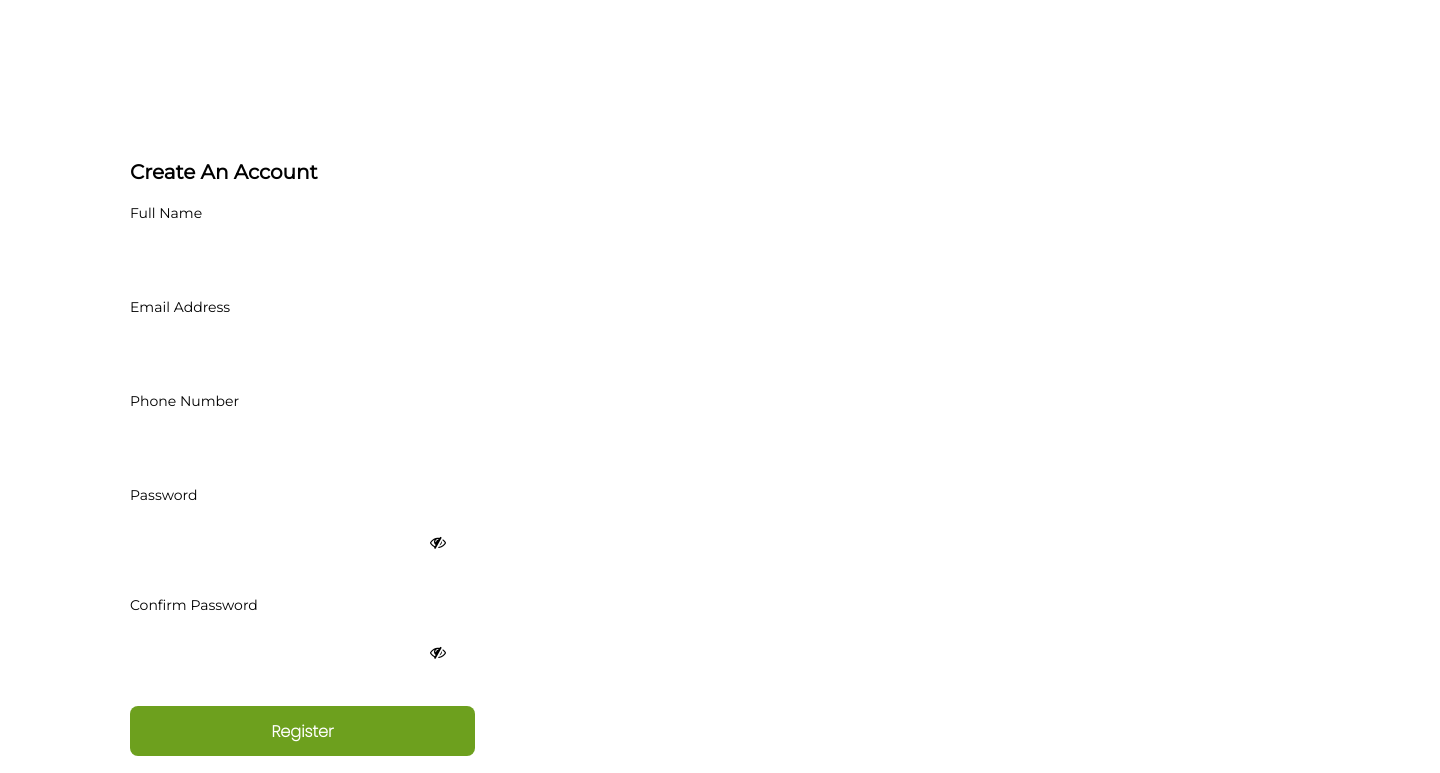
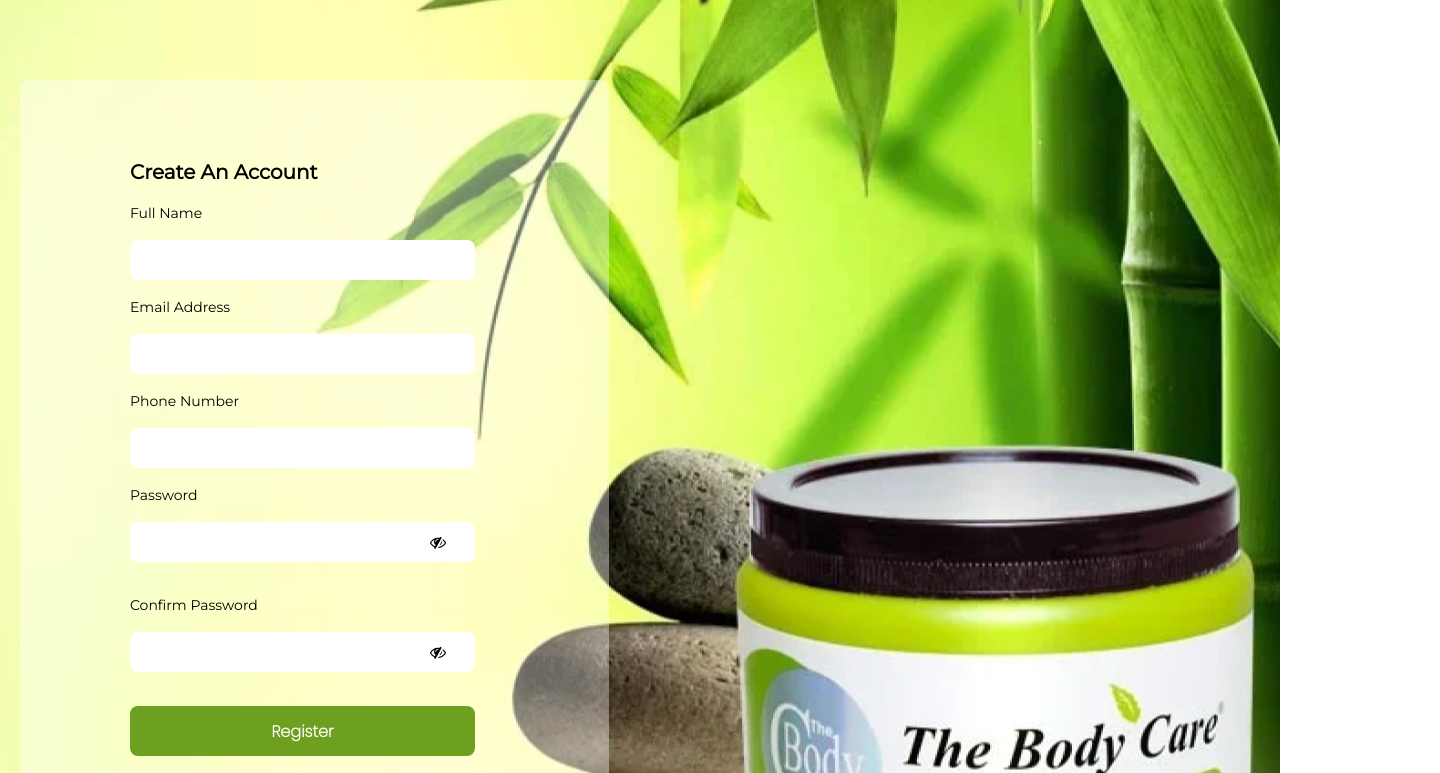
Before and after one commit to Mmablessing46/Jennifer, a plain HTML site: page index.html in a window 1280 px wide. Shown: the top 773 px of the page, 1440 px wide, since content can reach past the window. Drawn offline with Linux system fonts and the light colour scheme.

Commit message:
first commit

```diff
--- a/CSS/style.css
+++ b/CSS/style.css
@@ -8,11 +8,11 @@
 }
 
 body{
-    background-image: url(images/Homepage.png);
-    width: 1440px;
+    background-image: url(../images/Homepage.png);
+    /* width: 1440px;
     height: 1024px;
     top: -513px;
-    left: -720px;
+    left: -720px; */
     background-position: center;
     background-repeat: no-repeat;
 }
```
